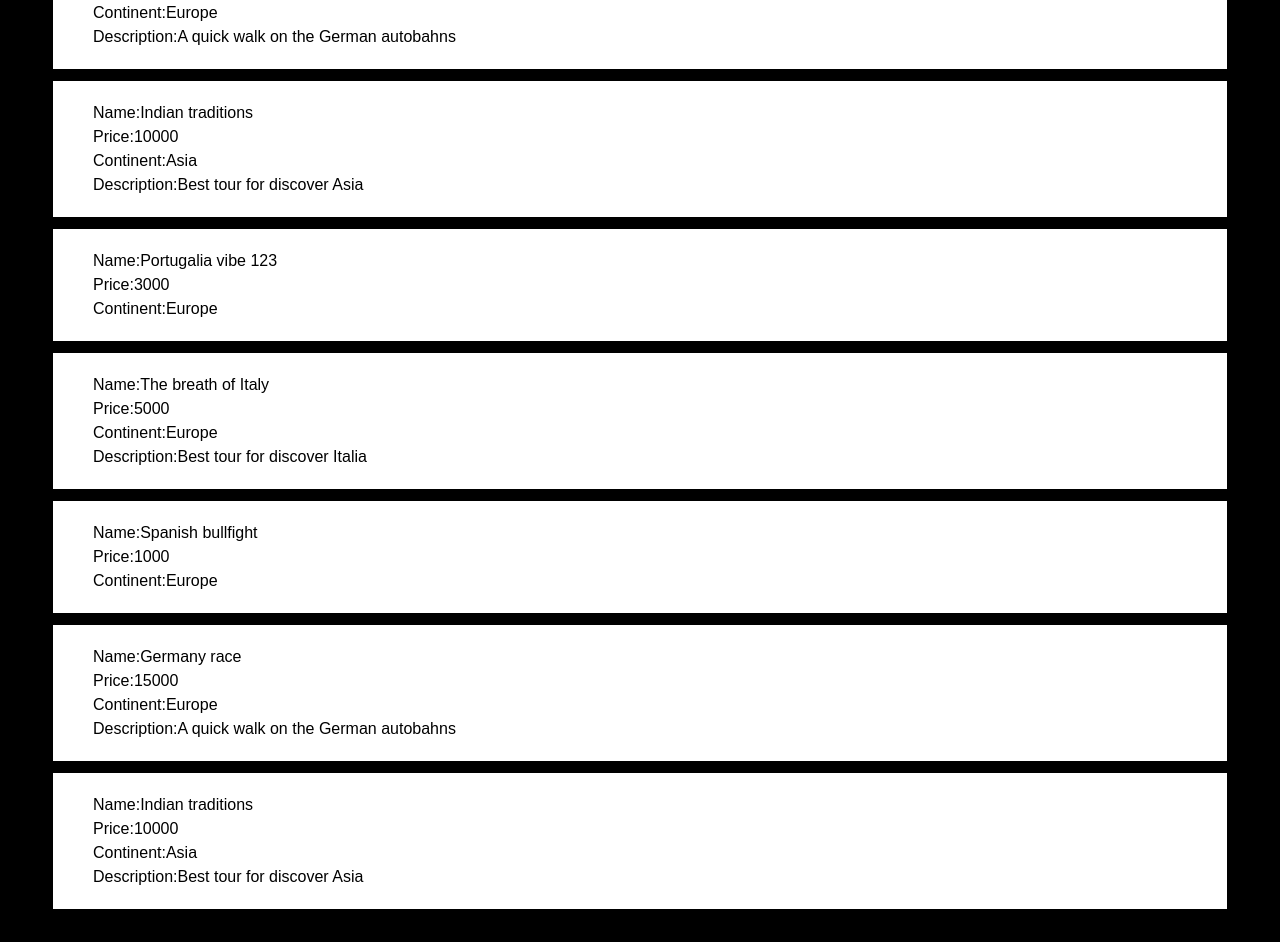
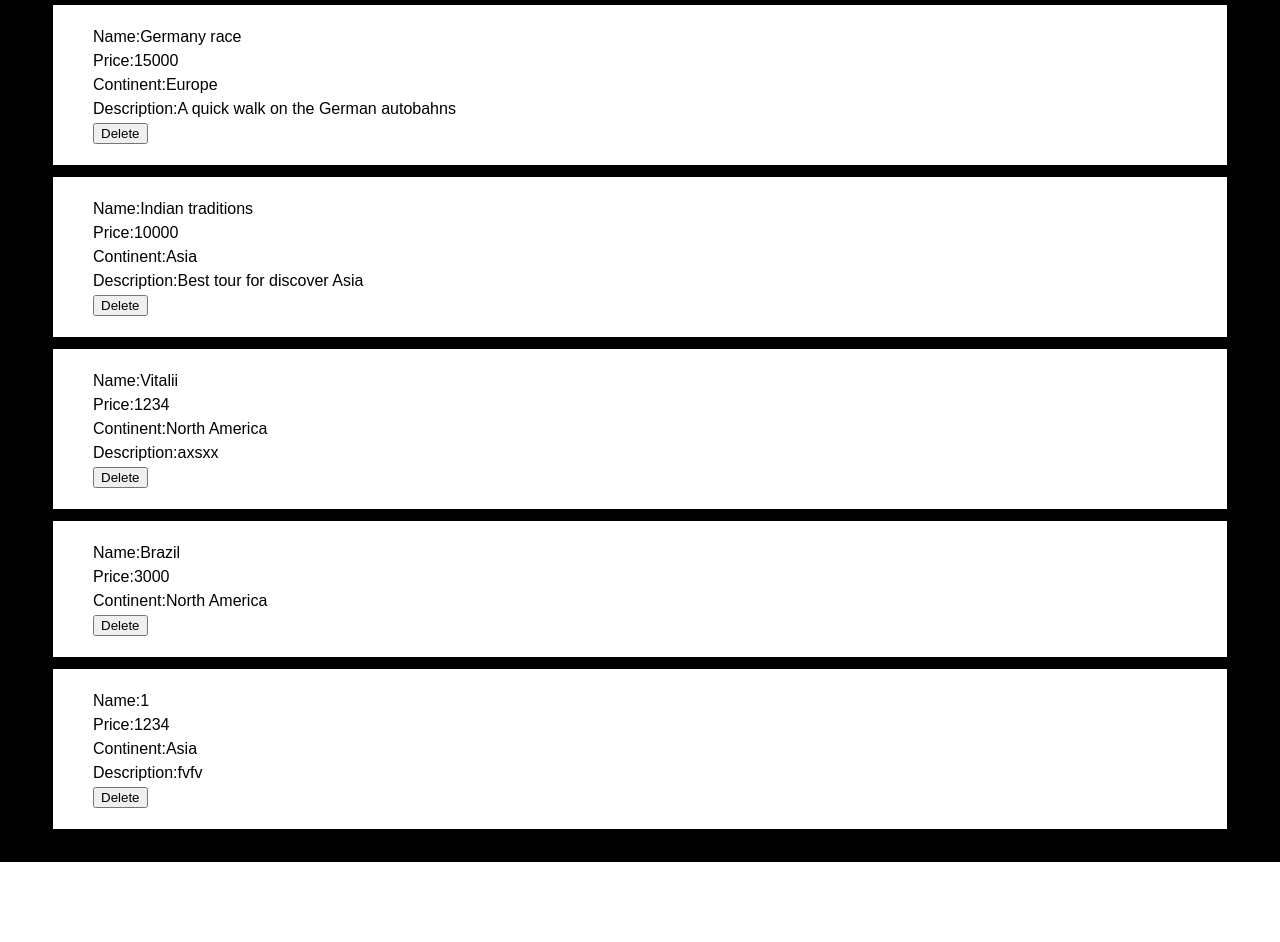
Before and after one commit to Inaniok/i-tours, a React (Create React App) app: page / in a window 1280 px wide. Shown: the part 780-1722 px from the top of the page. After the commit the page ends 1642 px from the top, so only its background shows below. Built offline with nearby package versions, Linux system fonts and the light colour scheme; data requests are answered from the project's data file.

Commit message:
add server functionality

```diff
--- a/package.json
+++ b/package.json
@@ -6,6 +6,7 @@
 		"@testing-library/jest-dom": "^5.16.5",
 		"@testing-library/react": "^13.4.0",
 		"@testing-library/user-event": "^13.5.0",
+		"axios": "^1.3.6",
 		"clsx": "^1.2.1",
 		"lodash.debounce": "^4.0.8",
 		"moment": "^2.29.4",
@@ -20,6 +21,7 @@
 	},
 	"scripts": {
 		"start": "react-scripts start",
+		"server": "json-server -w server/db.json -p 3001",
 		"build": "react-scripts build",
 		"test": "react-scripts test",
 		"eject": "react-scripts eject"
--- /dev/null
+++ b/server/db.json
@@ -0,0 +1,58 @@
+{
+  "tours": [
+    {
+      "id": 1,
+      "name": "Portugalia vibe 123",
+      "price": 3000,
+      "continent": "Europe"
+    },
+    {
+      "id": 2,
+      "name": "The breath of Italy",
+      "price": 5000,
+      "continent": "Europe",
+      "description": "Best tour for discover Italia"
+    },
+    {
+      "id": 3,
+      "name": "Spanish bullfight",
+      "price": 1000,
+      "continent": "Europe"
+    },
+    {
+      "id": 4,
+      "name": "Germany race",
+      "price": 15000,
+      "continent": "Europe",
+      "description": "A quick walk on the German autobahns"
+    },
+    {
+      "id": 5,
+      "name": "Indian traditions",
+      "price": 10000,
+      "continent": "Asia",
+      "description": "Best tour for discover Asia"
+    },
+    {
+      "name": "Vitalii",
+      "price": "1234",
+      "continent": "North America",
+      "description": "axsxx",
+      "id": 6
+    },
+    {
+      "name": "Brazil",
+      "price": "3000",
+      "continent": "North America",
+      "description": "",
+      "id": 7
+    },
+    {
+      "name": "1",
+      "price": "1234",
+      "continent": "Asia",
+      "description": "fvfv",
+      "id": 8
+    }
+  ]
+}
--- /dev/null
+++ b/src/api/config.js
@@ -0,0 +1,8 @@
+import axios from 'axios';
+import { API_URL } from 'constants/api';
+
+const HTTPClient = axios.create({
+	baseURL: API_URL,
+});
+
+export default HTTPClient;
--- a/src/api/index.js
+++ /dev/null
@@ -1,12 +0,0 @@
-import { toursArray } from 'constants';
-
-export const fetchTours = () => {
-	return new Promise((resolve, reject) => {
-		setTimeout(() => {
-			resolve({
-				total_items: toursArray.length,
-				items: [...toursArray],
-			});
-		}, 1000);
-	});
-};
--- /dev/null
+++ b/src/api/tours.js
@@ -0,0 +1,20 @@
+import HTTPClient from './config';
+
+const fetchTours = (query = false) => {
+	const requestURL = query ? `/tours?name_like=${query}` : '/tours';
+
+	return HTTPClient.get(requestURL).then(({ data }) => ({
+		total_items: data.length,
+		items: data,
+	}));
+};
+
+const addTour = (tour) => {
+	return HTTPClient.post('/tours', tour);
+};
+
+const deleteTourById = (tourId) => {
+	return HTTPClient.delete(`/tours/${tourId}`);
+};
+
+export { fetchTours, addTour, deleteTourById };
--- a/src/components/tours-form/ToursForm.js
+++ b/src/components/tours-form/ToursForm.js
@@ -20,7 +20,6 @@
 	price: '',
 	continent: '',
 	description: '',
-	selectedContinents: [],
 };
 
 class ToursForm extends Component {
@@ -52,15 +51,10 @@
 		});
 	};
 
-	handleSubmit = (e) => {
+	handleSubmit = async (e) => {
 		e.preventDefault();
 
-		const newTour = {
-			...this.state,
-			id: Math.round(Math.random() * 1000000),
-		};
-
-		this.props.onAddFunc(newTour);
+		this.props.onAddFunc({ ...this.state });
 		this.setState(initialState);
 		this.props.onClose();
 	};
--- a/src/components/tours-item/ToursItem.js
+++ b/src/components/tours-item/ToursItem.js
@@ -4,7 +4,7 @@
 import clsx from 'clsx';
 import { LIGHT, DARK } from 'constants';
 
-const ToursItem = ({ name, price, continent, description, theme }) => {
+const ToursItem = ({ id, name, price, continent, description, theme, onDelete }) => {
 	return (
 		<li
 			className={clsx('tours-item', {
@@ -15,6 +15,7 @@
 			<p>Price:{price}</p>
 			<p>Continent:{continent}</p>
 			{description && <p>Description:{description}</p>}
+			<button onClick={() => onDelete(id)}>Delete</button>
 		</li>
 	);
 };
@@ -23,7 +24,7 @@
 
 ToursItem.propTypes = {
 	name: PropTypes.string.isRequired,
-	price: PropTypes.number.isRequired,
+	// price: PropTypes.string.isRequired,
 	continent: PropTypes.string.isRequired,
 	description: PropTypes.string,
 };
--- a/src/components/tours/Tours.js
+++ b/src/components/tours/Tours.js
@@ -5,7 +5,7 @@
 
 import './Tours.scss';
 import ToursForm from 'components/tours-form/ToursForm';
-import { fetchTours } from 'api';
+import { addTour, deleteTourById, fetchTours } from 'api/tours';
 import moment from 'moment';
 
 class Tours extends Component {
@@ -13,6 +13,7 @@
 		query: '',
 		visibleModal: false,
 		isLoading: false,
+		isError: false,
 		lastUpdateTime: null,
 		tours: {
 			total_items: 0,
@@ -20,21 +21,32 @@
 		},
 	};
 
-	async componentDidMount() {
+	handleFetchTours = async (query) => {
+		try {
 			this.setState({ isLoading: true });
-		const response = await fetchTours();
-
+			const response = await fetchTours(query);
 			this.setState({
 				tours: response,
 				isLoading: false,
 			});
+		} catch (err) {
+			this.setState({ isLoading: false, isError: true });
+		}
+	};
+
+	async componentDidMount() {
+		this.handleFetchTours();
 	}
 
-	componentDidUpdate(prevProps, prevState, snapshot) {
+	async componentDidUpdate(prevProps, prevState, snapshot) {
 		if (prevProps.theme !== this.props.theme) {
 			this.setState({
 				lastUpdateTime: moment().format('HH:mm:ss'),
 			});
+		}
+
+		if (prevState.query !== this.state.query) {
+			this.handleFetchTours(this.state.query);
 		}
 	}
 
@@ -46,14 +58,26 @@
 		this.setState((state) => ({ visibleModal: !state.visibleModal }));
 	};
 
-	handleAddTours = (tour) => {
-		this.setState((state) => ({
-			tours: [...state.tours, tour],
-		}));
+	handleAddTours = async (tour) => {
+		try {
+			await addTour(tour);
+			this.handleFetchTours.call(this);
+		} catch (err) {
+			this.setState({ isError: true });
+		}
+	};
+
+	handleDeleteTours = async (tourId) => {
+		try {
+			await deleteTourById(tourId);
+			this.handleFetchTours.call(this);
+		} catch (err) {
+			this.setState({ isError: true });
+		}
 	};
 
 	render() {
-		const { query, tours, visibleModal, isLoading, lastUpdateTime } = this.state;
+		const { tours, visibleModal, isLoading, isError, lastUpdateTime } = this.state;
 
 		return (
 			<>
@@ -82,14 +106,23 @@
 					{isLoading ? (
 						<div>loading...</div>
 					) : (
+						<>
+							{isError ? (
+								<div>Something went wrong</div>
+							) : (
 								<ul>
 									<h6>Total tours:{tours.total_items}</h6>
-							{tours.items
-								.filter((item) => item.name.toLowerCase().includes(query.toLowerCase()))
-								.map((tour) => (
-									<ToursItem key={tour.id} {...tour} {...this.props} />
+									{tours.items.map((tour) => (
+										<ToursItem
+											key={tour.id}
+											onDelete={this.handleDeleteTours}
+											{...tour}
+											{...this.props}
+										/>
 									))}
 								</ul>
+							)}
+						</>
 					)}
 				</section>
 			</>
--- /dev/null
+++ b/src/constants/api.js
@@ -0,0 +1 @@
+export const API_URL = 'http://localhost:3001';
--- a/src/constants/index.js
+++ b/src/constants/index.js
@@ -1,75 +1,2 @@
 export const DARK = 'dark';
 export const LIGHT = 'light';
-
-export const toursArray = [
-	{
-		id: 1,
-		name: 'Portugalia vibe 123',
-		price: 3000,
-		continent: 'Europe',
-		// description: 'Best tour for discover Portugal',
-	},
-	{
-		id: 2,
-		name: 'The breath of Italy',
-		price: 5000,
-		continent: 'Europe',
-		description: 'Best tour for discover Italia',
-	},
-	{
-		id: 3,
-		name: 'Spanish bullfight',
-		price: 1000,
-		continent: 'Europe',
-		// description: 'A new experience from watching a bullfight',
-	},
-	{
-		id: 4,
-		name: 'Germany race',
-		price: 15000,
-		continent: 'Europe',
-		description: 'A quick walk on the German autobahns',
-	},
-	{
-		id: 5,
-		name: 'Indian traditions',
-		price: 10000,
-		continent: 'Asia',
-		description: 'Best tour for discover Asia',
-	},
-	{
-		id: 6,
-		name: 'Portugalia vibe 123',
-		price: 3000,
-		continent: 'Europe',
-		// description: 'Best tour for discover Portugal',
-	},
-	{
-		id: 7,
-		name: 'The breath of Italy',
-		price: 5000,
-		continent: 'Europe',
-		description: 'Best tour for discover Italia',
-	},
-	{
-		id: 8,
-		name: 'Spanish bullfight',
-		price: 1000,
-		continent: 'Europe',
-		// description: 'A new experience from watching a bullfight',
-	},
-	{
-		id: 9,
-		name: 'Germany race',
-		price: 15000,
-		continent: 'Europe',
-		description: 'A quick walk on the German autobahns',
-	},
-	{
-		id: 10,
-		name: 'Indian traditions',
-		price: 10000,
-		continent: 'Asia',
-		description: 'Best tour for discover Asia',
-	},
-];
```
Also changed, not shown: 2 other files (tests, documents, lock files or other folders). Lines whose indentation alone changed are shown as unchanged.
